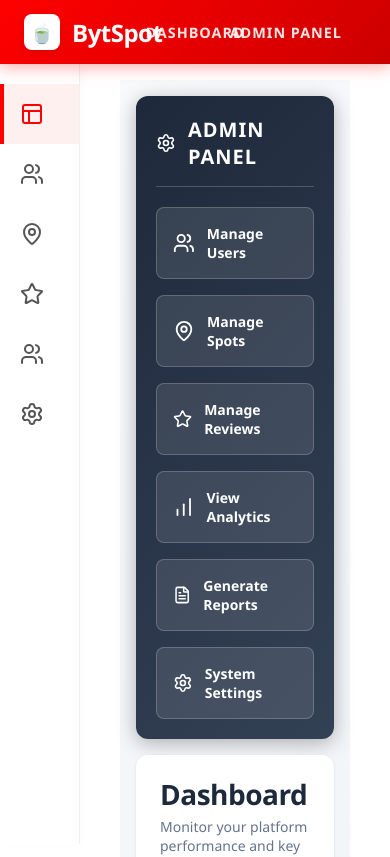
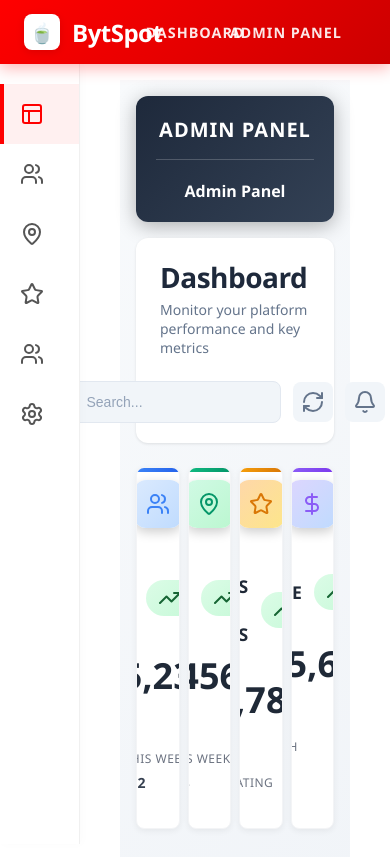
Before and after one commit to Sinxn-coder/chai-in, a React (Vite) app: page / in a window 390 px wide. Shown: the top 857 px of the page. Built offline with nearby package versions, Linux system fonts and the light colour scheme.

Commit message:
Simplify mobile admin panel to show only text

```diff
--- a/src/DashboardPage.css
+++ b/src/DashboardPage.css
@@ -449,12 +449,10 @@
   border-radius: 12px;
   box-shadow: 0 4px 20px rgba(0, 0, 0, 0.3);
   animation: slideIn 0.5s ease-out;
+  text-align: center;
 }
 
 .mobile-admin-header {
-  display: flex;
-  align-items: center;
-  gap: 12px;
   margin-bottom: 20px;
   padding-bottom: 16px;
   border-bottom: 1px solid rgba(255, 255, 255, 0.2);
@@ -468,33 +466,16 @@
 }
 
 .mobile-admin-content {
-  display: grid;
-  grid-template-columns: repeat(2, 1fr);
-  gap: 16px;
+  display: flex;
+  justify-content: center;
+  align-items: center;
 }
 
-.mobile-admin-item {
-  display: flex;
-  align-items: center;
-  gap: 12px;
-  padding: 16px;
-  background: rgba(255, 255, 255, 0.1);
-  border-radius: 8px;
-  border: 1px solid rgba(255, 255, 255, 0.2);
-  transition: all 0.3s ease;
-  cursor: pointer;
-}
-
-.mobile-admin-item:hover {
-  background: rgba(255, 255, 255, 0.2);
-  transform: translateY(-2px);
-  box-shadow: 0 4px 12px rgba(0, 0, 0, 0.2);
-}
-
-.mobile-admin-item span {
-  font-size: 14px;
+.mobile-admin-content p {
+  font-size: 16px;
   font-weight: 600;
   color: white;
+  margin: 0;
 }
 
 /* Responsive Design */
@@ -523,7 +504,16 @@
   }
 
   .mobile-admin-content {
-    grid-template-columns: 1fr;
+    display: flex;
+    justify-content: center;
+    align-items: center;
+  }
+
+  .mobile-admin-content p {
+    font-size: 16px;
+    font-weight: 600;
+    color: white;
+    margin: 0;
   }
 
   .actions-grid {
--- a/src/DashboardPage.jsx
+++ b/src/DashboardPage.jsx
@@ -82,34 +82,10 @@ const DashboardPage = () => {
       {isMobile && (
         <div className="mobile-admin-panel">
           <div className="mobile-admin-header">
-            <SettingsIcon className="w-6 h-6 text-white" />
             <h2>Admin Panel</h2>
           </div>
           <div className="mobile-admin-content">
-            <div className="mobile-admin-item">
-              <Users className="w-5 h-5 text-blue-400" />
-              <span>Manage Users</span>
-            </div>
-            <div className="mobile-admin-item">
-              <MapPin className="w-5 h-5 text-green-400" />
-              <span>Manage Spots</span>
-            </div>
-            <div className="mobile-admin-item">
-              <Star className="w-5 h-5 text-yellow-400" />
-              <span>Manage Reviews</span>
-            </div>
-            <div className="mobile-admin-item">
-              <BarChart className="w-5 h-5 text-purple-400" />
-              <span>View Analytics</span>
-            </div>
-            <div className="mobile-admin-item">
-              <FileText className="w-5 h-5 text-orange-400" />
-              <span>Generate Reports</span>
-            </div>
-            <div className="mobile-admin-item">
-              <SettingsIcon className="w-5 h-5 text-red-400" />
-              <span>System Settings</span>
-            </div>
+            <p>Admin Panel</p>
           </div>
         </div>
       )}
```
